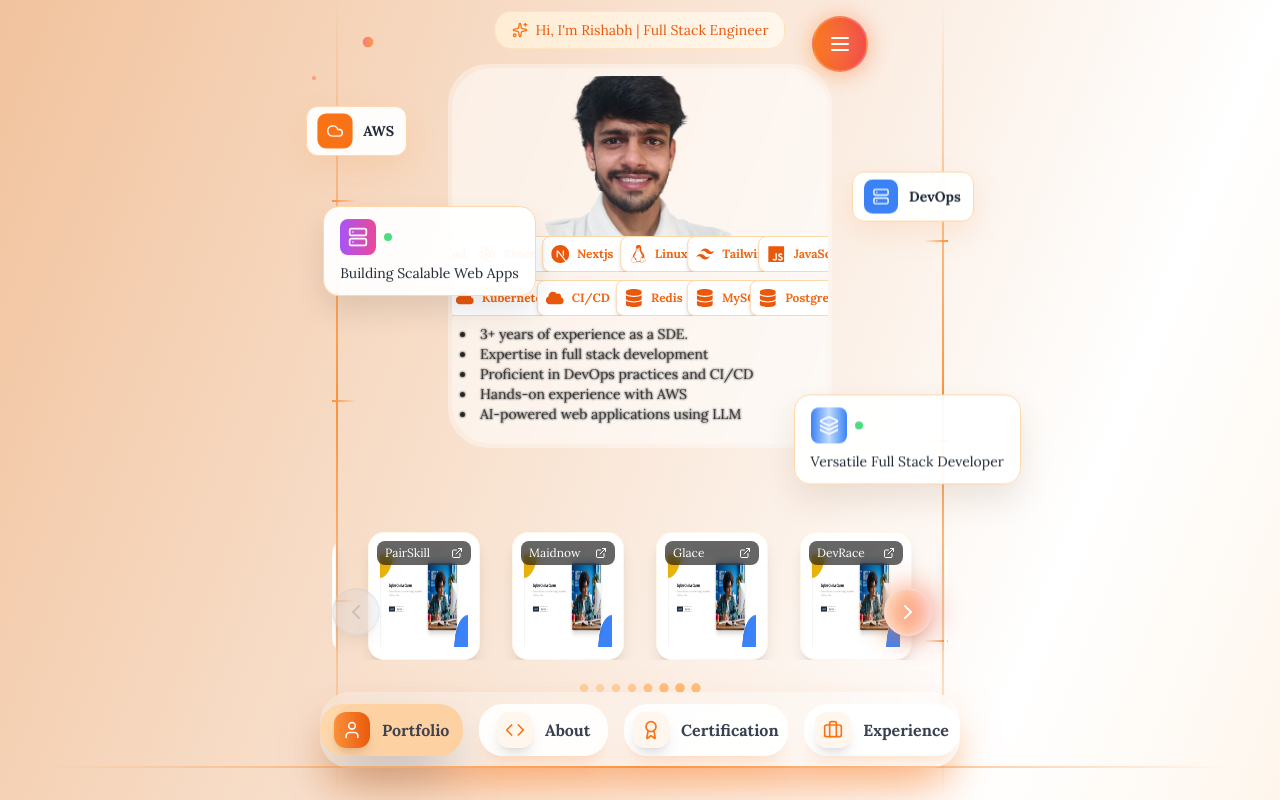
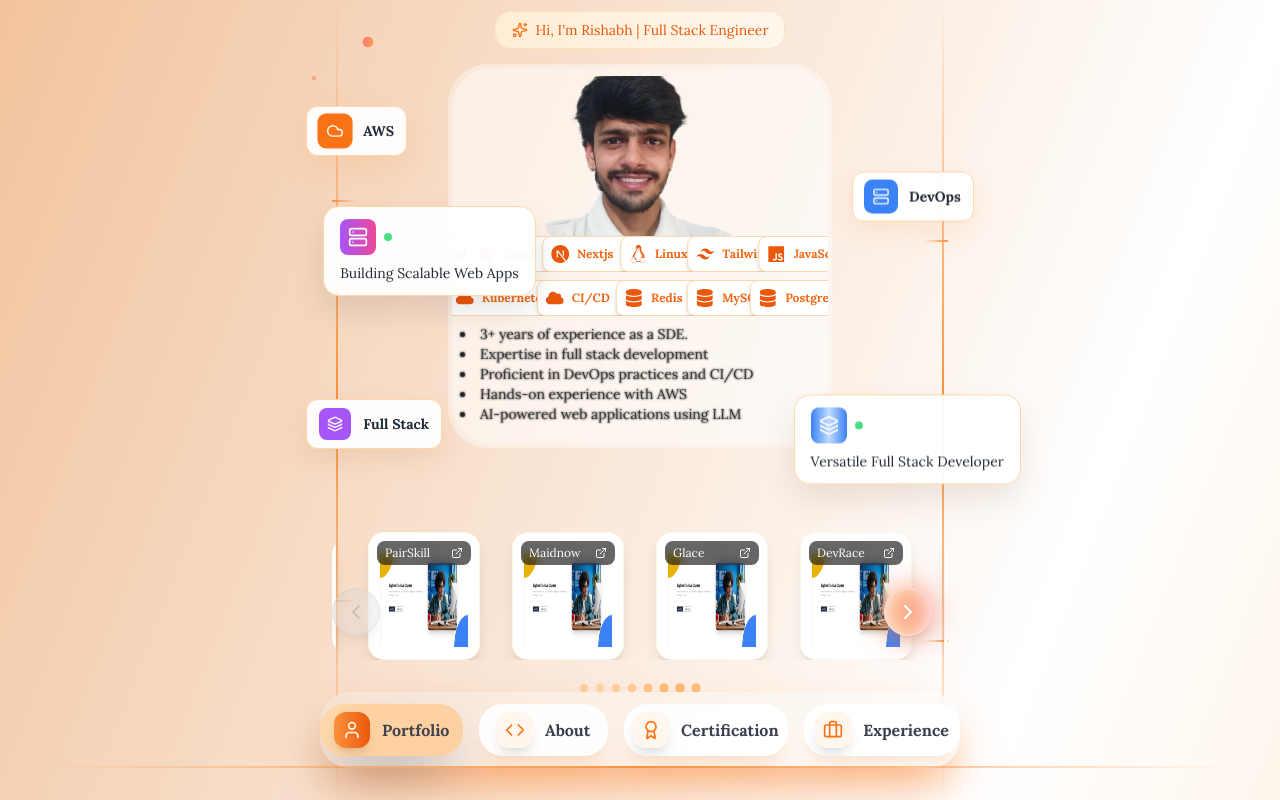
Before and after one commit to chaudhary-rishabh/rishabhc.in, a Next.js app: page / in a window 1280 px wide. Shown: the top 800 px of the page. Built offline with nearby package versions, Linux system fonts and the light colour scheme.

Commit message:
new icon in hero-section

```diff
--- a/components/LandingImage.tsx
+++ b/components/LandingImage.tsx
@@ -13,7 +13,7 @@
     { name: "AWS", icon: Cloud, color: "bg-orange-500" },
     // { name: "MERN Stack", icon: Code, color: "bg-green-500" },
     { name: "DevOps", icon: Server, color: "bg-blue-500" },
-    // { name: "Full Stack", icon: Layers, color: "bg-purple-500" },
+    { name: "Full Stack", icon: Layers, color: "bg-purple-500" },
 ]
 
 const sparkles = [
@@ -62,7 +62,7 @@
                     <div className="inline-flex items-center space-x-2 bg-gradient-to-r from-orange-100 to-orange-50 px-4 py-2 rounded-2xl border border-orange-200/50 mb-8">
                         <Sparkles className="w-4 h-4 text-orange-500" />
                         <span className="text-orange-600 font-medium text-sm sm:text-md">Hi, I&#39;m Rishabh | Full Stack Engineer</span>
-                        <StickyNavigation></StickyNavigation>
+                        {/* <StickyNavigation></StickyNavigation> */}
                     </div>
                 </motion.div>
                 {/* Sparkle decorations */}
```
